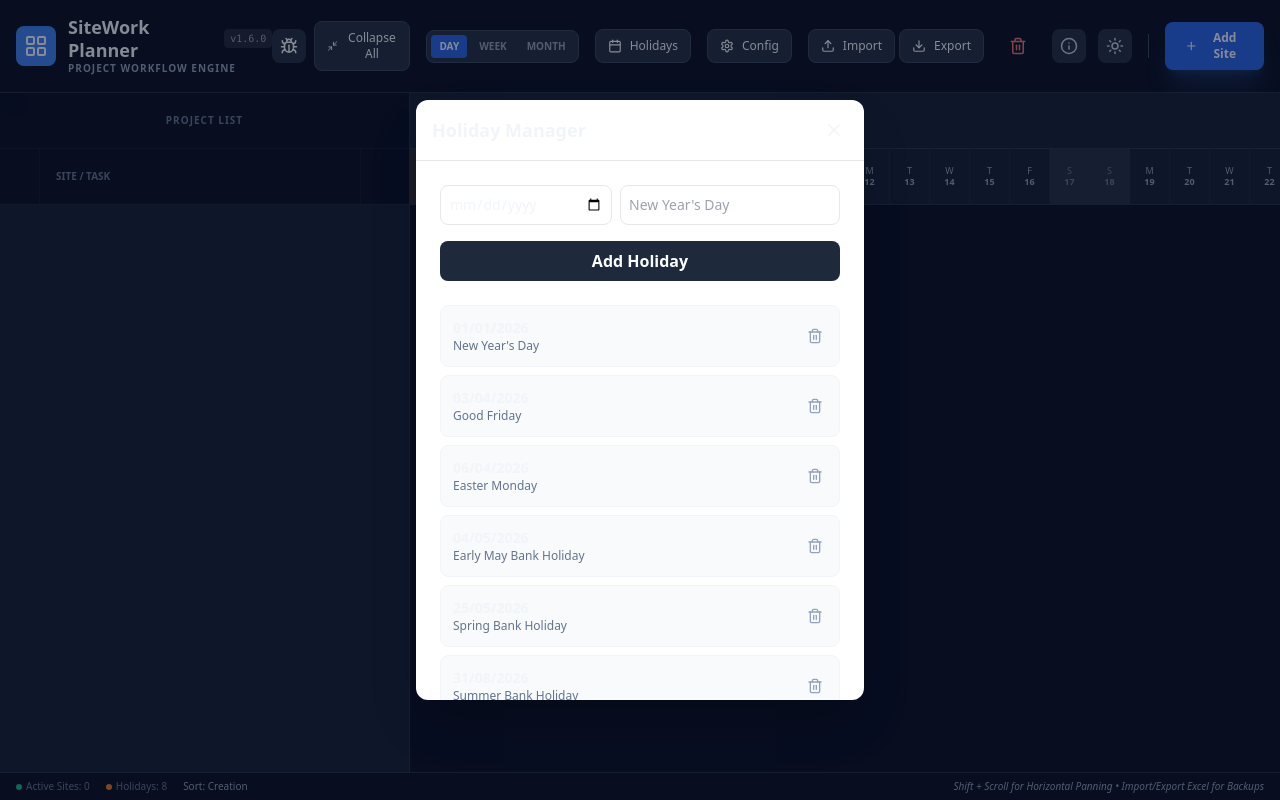
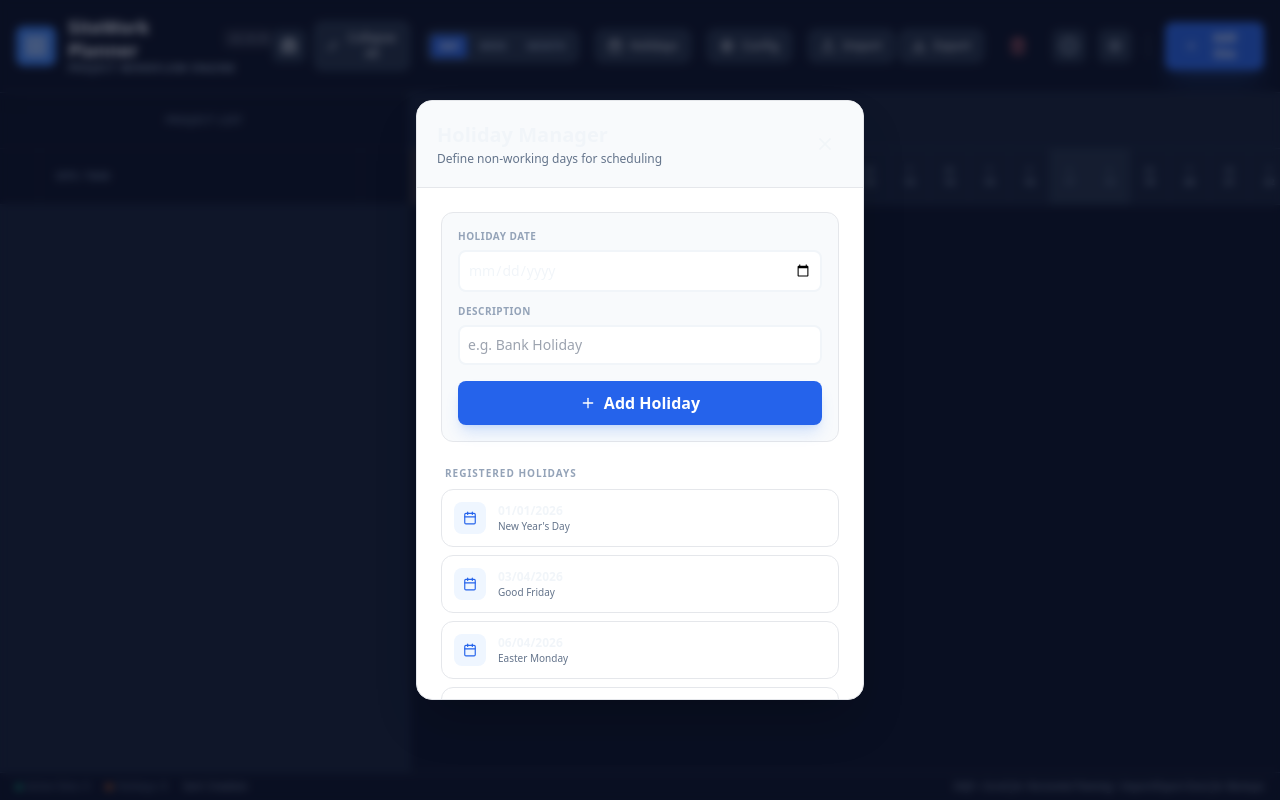
Before and after one commit to bwadejss/teamgant, a React (Vite) app: page / in a window 1280 px wide. Both pictures are taken after a click on the button "Holidays". Built offline with nearby package versions, Linux system fonts and the light colour scheme.

Commit message:
Add files via upload

```diff
--- a/components/HolidayManager.tsx
+++ b/components/HolidayManager.tsx
@@ -1,7 +1,7 @@
 
 import React, { useState } from 'react';
 import { Holiday } from '../types';
-import { X, Trash2, Calendar as CalIcon } from 'lucide-react';
+import { X, Trash2, Calendar as CalIcon, Plus } from 'lucide-react';
 import { formatDateUK } from '../utils/dateUtils';
 
 interface HolidayManagerProps {
@@ -17,36 +17,76 @@ const HolidayManager: React.FC<HolidayManagerProps> = ({ holidays, onAdd, onRemo
 
   const handleAdd = (e: React.FormEvent) => {
     e.preventDefault();
+    if (!date || !description) return;
     onAdd({ date: new Date(date).toISOString(), description });
     setDate('');
     setDescription('');
   };
 
   return (
-    <div className="fixed inset-0 bg-slate-900/50 flex items-center justify-center z-50 p-4">
-      <div className="bg-white rounded-xl shadow-2xl w-full max-w-md h-[600px] flex flex-col">
-        <div className="flex items-center justify-between p-4 border-b">
-          <h2 className="text-lg font-bold">Holiday Manager</h2>
-          <button onClick={onClose} className="p-1 hover:bg-slate-100 rounded-full"><X size={20}/></button>
+    <div className="fixed inset-0 bg-slate-900/60 flex items-center justify-center z-50 p-4 backdrop-blur-sm">
+      <div className="bg-white dark:bg-slate-900 rounded-2xl shadow-2xl w-full max-w-md h-[600px] flex flex-col overflow-hidden border dark:border-slate-800">
+        <div className="flex items-center justify-between p-5 border-b dark:border-slate-800 bg-slate-50 dark:bg-slate-950">
+          <div>
+            <h2 className="text-xl font-bold dark:text-white">Holiday Manager</h2>
+            <p className="text-xs text-slate-500 mt-0.5">Define non-working days for scheduling</p>
+          </div>
+          <button onClick={onClose} className="p-2 hover:bg-slate-200 dark:hover:bg-slate-800 rounded-full transition-colors dark:text-slate-400">
+            <X size={20}/>
+          </button>
         </div>
-        <div className="p-6 flex-grow overflow-y-auto">
-          <form onSubmit={handleAdd} className="mb-6 space-y-4">
-            <div className="flex gap-2">
-              <input required type="date" value={date} onChange={e => setDate(e.target.value)} className="flex-1 border rounded-lg p-2 text-sm outline-none" />
-              <input required placeholder="New Year's Day" value={description} onChange={e => setDescription(e.target.value)} className="flex-1 border rounded-lg p-2 text-sm outline-none" />
+
+        <div className="p-6 flex-grow overflow-y-auto space-y-6">
+          <form onSubmit={handleAdd} className="space-y-4 p-4 bg-slate-50 dark:bg-slate-950 rounded-xl border dark:border-slate-800">
+            <div className="space-y-3">
+              <div>
+                <label className="block text-[10px] font-bold text-slate-400 uppercase tracking-wider mb-1.5">Holiday Date</label>
+                <input
+                  required
+                  type="date"
+                  value={date}
+                  onChange={e => setDate(e.target.value)}
+                  className="w-full border-2 border-slate-100 dark:border-slate-800 dark:bg-slate-900 rounded-lg p-2 text-sm outline-none focus:border-blue-500 transition-all dark:text-white"
+                />
+              </div>
+              <div>
+                <label className="block text-[10px] font-bold text-slate-400 uppercase tracking-wider mb-1.5">Description</label>
+                <input
+                  required
+                  placeholder="e.g. Bank Holiday"
+                  value={description}
+                  onChange={e => setDescription(e.target.value)}
+                  className="w-full border-2 border-slate-100 dark:border-slate-800 dark:bg-slate-900 rounded-lg p-2 text-sm outline-none focus:border-blue-500 transition-all dark:text-white"
+                />
+              </div>
             </div>
-            <button type="submit" className="w-full bg-slate-800 text-white font-bold py-2 rounded-lg hover:bg-slate-700 transition-colors">Add Holiday</button>
+            <button type="submit" className="w-full bg-blue-600 hover:bg-blue-700 text-white font-bold py-2.5 rounded-lg transition-all shadow-lg shadow-blue-500/20 flex items-center justify-center gap-2">
+              <Plus size={16} /> Add Holiday
+            </button>
           </form>
+
           <div className="space-y-2">
-            {holidays.map(h => (
-              <div key={h.id} className="flex items-center justify-between p-3 bg-slate-50 rounded-lg border border-slate-100">
-                <div>
-                  <div className="font-bold text-sm">{formatDateUK(h.date)}</div>
-                  <div className="text-xs text-slate-500">{h.description}</div>
+            <h3 className="text-[10px] font-bold text-slate-400 uppercase tracking-widest px-1">Registered Holidays</h3>
+            {holidays.length === 0 ? (
+              <div className="text-center py-8 text-slate-500 text-xs italic">No custom holidays added yet</div>
+            ) : (
+              holidays.sort((a,b) => new Date(a.date).getTime() - new Date(b.date).getTime()).map(h => (
+                <div key={h.id} className="flex items-center justify-between p-3 bg-white dark:bg-slate-800/50 rounded-xl border dark:border-slate-800 group hover:border-blue-500/30 transition-colors">
+                  <div className="flex items-center gap-3">
+                    <div className="w-8 h-8 rounded-lg bg-blue-50 dark:bg-blue-900/20 flex items-center justify-center text-blue-600">
+                      <CalIcon size={14} />
+                    </div>
+                    <div>
+                      <div className="font-bold text-xs dark:text-slate-100">{formatDateUK(h.date)}</div>
+                      <div className="text-[10px] text-slate-500">{h.description}</div>
+                    </div>
+                  </div>
+                  <button onClick={() => onRemove(h.id)} className="text-slate-400 hover:text-red-500 p-2 rounded-lg hover:bg-red-50 dark:hover:bg-red-900/20 transition-all opacity-0 group-hover:opacity-100">
+                    <Trash2 size={16}/>
+                  </button>
                 </div>
-                <button onClick={() => onRemove(h.id)} className="text-slate-400 hover:text-red-500 p-1"><Trash2 size={16}/></button>
-              </div>
-            ))}
+              ))
+            )}
           </div>
         </div>
       </div>
--- a/constants.ts
+++ b/constants.ts
@@ -14,7 +14,7 @@ export const DEFAULT_STEP_COLORS: Record<StepName, string> = {
   [StepName.SITE_VISIT]: '#10b981', // emerald-500
   [StepName.REPORT_WRITING]: '#d97706', // amber-600
   [StepName.FINAL_PRESENTATION]: '#9333ea', // purple-600
-  [StepName.REVISIT]: '#14b8a6', // teal-600
+  [StepName.REVISIT]: '#ef4444', // red-500 (Changed from teal to red)
 };
 
 // Maximum concurrent tasks allowed per day of each type
```
Also changed, not shown: components/AddSiteForm.tsx (+92 -22 lines).
